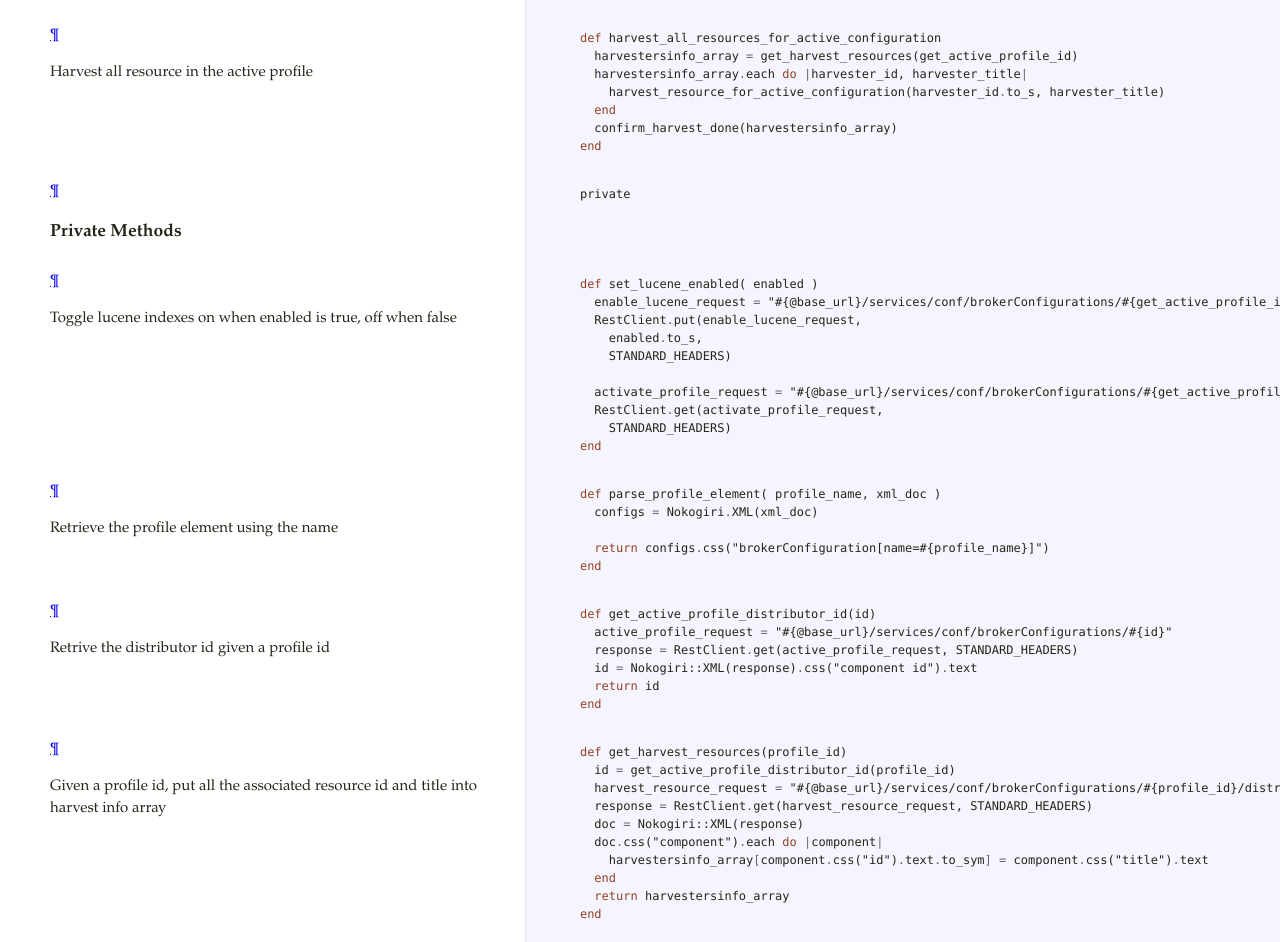
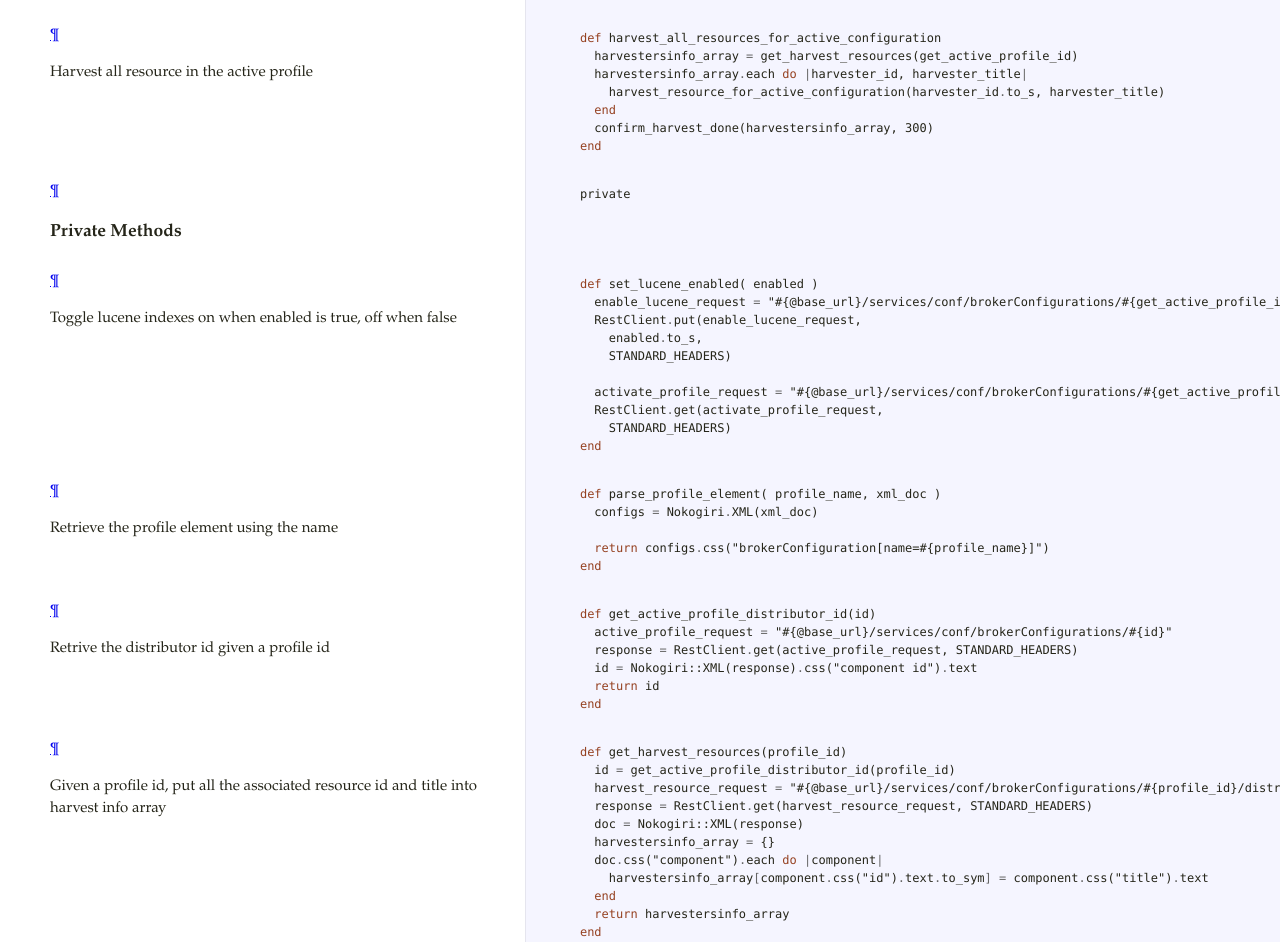
Before and after one commit to nsidc/gi_cat_driver, a plain HTML site: page index.html in a window 1280 px wide. Shown: the part 1653-2595 px from the top of the page. Drawn offline with Linux system fonts and the light colour scheme.

Commit message:
Updated to v0.1.3

```diff
--- a/index.html
+++ b/index.html
@@ -228,7 +228,7 @@ Returns true if Lucene is turned on</p>
       <span class="n">harvestersinfo_array</span><span class="o">.</span><span class="n">each</span> <span class="k">do</span> <span class="o">|</span><span class="n">harvester_id</span><span class="p">,</span> <span class="n">harvester_title</span><span class="o">|</span>
         <span class="n">harvest_resource_for_active_configuration</span><span class="p">(</span><span class="n">harvester_id</span><span class="o">.</span><span class="n">to_s</span><span class="p">,</span> <span class="n">harvester_title</span><span class="p">)</span>
       <span class="k">end</span>
-      <span class="n">confirm_harvest_done</span><span class="p">(</span><span class="n">harvestersinfo_array</span><span class="p">)</span>
+      <span class="n">confirm_harvest_done</span><span class="p">(</span><span class="n">harvestersinfo_array</span><span class="p">,</span> <span class="mi">300</span><span class="p">)</span>
     <span class="k">end</span></pre></div>
       </td>
     </tr>
@@ -307,6 +307,7 @@ Returns true if Lucene is turned on</p>
       <span class="n">harvest_resource_request</span> <span class="o">=</span> <span class="s2">&quot;</span><span class="si">#{</span><span class="vi">@base_url</span><span class="si">}</span><span class="s2">/services/conf/brokerConfigurations/</span><span class="si">#{</span><span class="n">profile_id</span><span class="si">}</span><span class="s2">/distributors/</span><span class="si">#{</span><span class="nb">id</span><span class="si">}</span><span class="s2">&quot;</span>
       <span class="n">response</span> <span class="o">=</span> <span class="no">RestClient</span><span class="o">.</span><span class="n">get</span><span class="p">(</span><span class="n">harvest_resource_request</span><span class="p">,</span> <span class="no">STANDARD_HEADERS</span><span class="p">)</span>
       <span class="n">doc</span> <span class="o">=</span> <span class="ss">Nokogiri</span><span class="p">:</span><span class="ss">:XML</span><span class="p">(</span><span class="n">response</span><span class="p">)</span>
+      <span class="n">harvestersinfo_array</span> <span class="o">=</span> <span class="p">{}</span>
       <span class="n">doc</span><span class="o">.</span><span class="n">css</span><span class="p">(</span><span class="s2">&quot;component&quot;</span><span class="p">)</span><span class="o">.</span><span class="n">each</span> <span class="k">do</span> <span class="o">|</span><span class="n">component</span><span class="o">|</span>
         <span class="n">harvestersinfo_array</span><span class="o">[</span><span class="n">component</span><span class="o">.</span><span class="n">css</span><span class="p">(</span><span class="s2">&quot;id&quot;</span><span class="p">)</span><span class="o">.</span><span class="n">text</span><span class="o">.</span><span class="n">to_sym</span><span class="o">]</span> <span class="o">=</span> <span class="n">component</span><span class="o">.</span><span class="n">css</span><span class="p">(</span><span class="s2">&quot;title&quot;</span><span class="p">)</span><span class="o">.</span><span class="n">text</span>
       <span class="k">end</span>
@@ -399,7 +400,7 @@ The default timeout is 300 seconds (5 minutes)</p>
 
       </td>
       <td class=code>
-        <div class='highlight'><pre>    <span class="k">def</span> <span class="nf">confirm_harvest_done</span><span class="p">(</span><span class="n">waitmax</span><span class="o">=</span><span class="mi">300</span><span class="p">,</span> <span class="n">harvestersinfo_array</span><span class="p">)</span>
+        <div class='highlight'><pre>    <span class="k">def</span> <span class="nf">confirm_harvest_done</span><span class="p">(</span><span class="n">harvestersinfo_array</span><span class="p">,</span> <span class="n">waitmax</span><span class="o">=</span><span class="mi">300</span><span class="p">)</span>
       <span class="k">begin</span>
         <span class="nb">puts</span> <span class="s2">&quot;Info: Max wait time (timeout) for current profile is set to </span><span class="si">#{</span><span class="n">waitmax</span><span class="si">}</span><span class="s2"> seconds&quot;</span>
         <span class="ss">Timeout</span><span class="p">:</span><span class="ss">:timeout</span><span class="p">(</span><span class="n">waitmax</span><span class="p">)</span> <span class="k">do</span>
```
